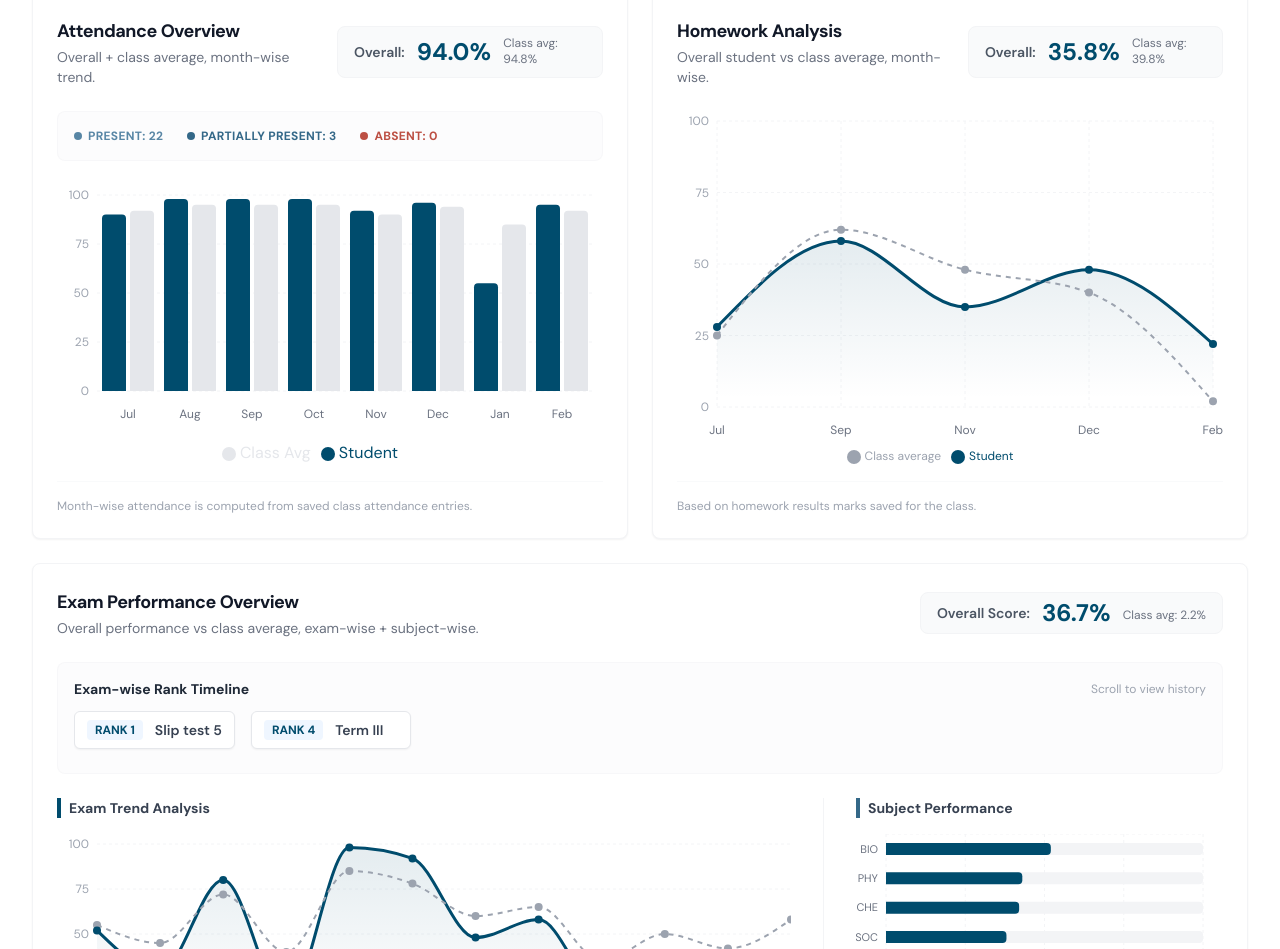
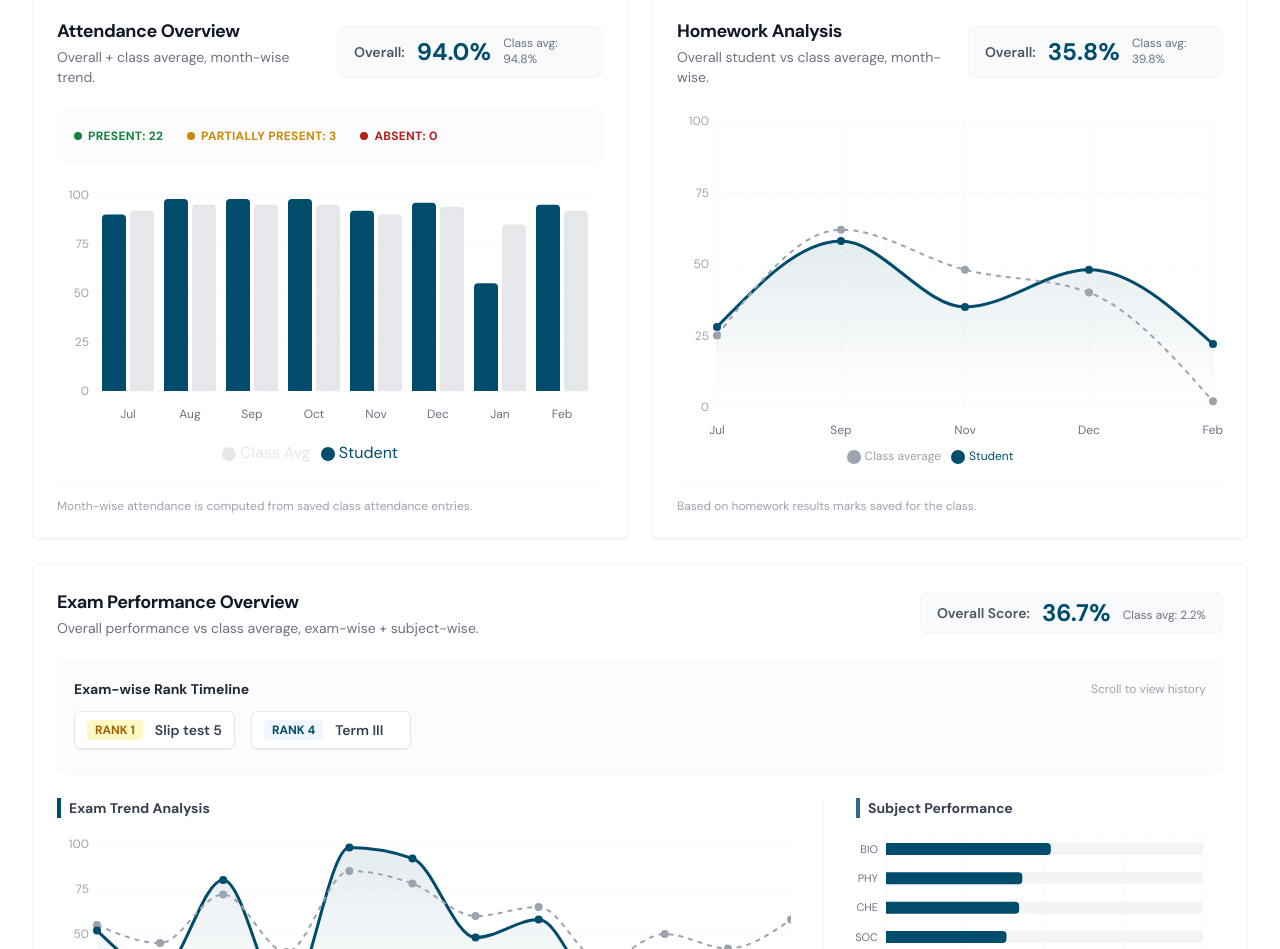
Before and after one commit to usernameisnik/vidh-student-dashboard, a React (Vite) app: page / in a window 1280 px wide. Shown: the part 440-1389 px from the top of the page. Built offline with nearby package versions, Linux system fonts and the light colour scheme.

Commit message:
Enhance UI: Color-coded ranks in PerformanceCard and status labels in AttendanceCard

```diff
--- a/src/screens/StudentOverview/components/AttendanceCard.tsx
+++ b/src/screens/StudentOverview/components/AttendanceCard.tsx
@@ -31,16 +31,16 @@ export const AttendanceCard = (): JSX.Element => {
 
             {/* Breakdown & Stats */}
             <div className="flex flex-wrap gap-x-6 gap-y-2 mb-6 p-4 bg-gray-50/50 rounded-lg border border-gray-100/50">
-                <span className="text-xs font-bold text-completionGreen uppercase tracking-wide flex items-center gap-1.5">
-                    <span className="w-2 h-2 rounded-full bg-completionGreen"></span>
+                <span className="text-xs font-bold text-green-700 uppercase tracking-wide flex items-center gap-1.5">
+                    <span className="w-2 h-2 rounded-full bg-green-700"></span>
                     Present: 22
                 </span>
-                <span className="text-xs font-bold text-secondary uppercase tracking-wide flex items-center gap-1.5">
-                    <span className="w-2 h-2 rounded-full bg-secondary"></span>
+                <span className="text-xs font-bold text-yellow-600 uppercase tracking-wide flex items-center gap-1.5">
+                    <span className="w-2 h-2 rounded-full bg-yellow-600"></span>
                     Partially Present: 3
                 </span>
-                <span className="text-xs font-bold text-incompletionRed uppercase tracking-wide flex items-center gap-1.5">
-                    <span className="w-2 h-2 rounded-full bg-incompletionRed"></span>
+                <span className="text-xs font-bold text-red-700 uppercase tracking-wide flex items-center gap-1.5">
+                    <span className="w-2 h-2 rounded-full bg-red-700"></span>
                     Absent: 0
                 </span>
             </div>
--- a/src/screens/StudentOverview/components/PerformanceCard.tsx
+++ b/src/screens/StudentOverview/components/PerformanceCard.tsx
@@ -62,12 +62,18 @@ export const PerformanceCard = (): JSX.Element => {
                     </div>
 
                     <div className="flex gap-4 overflow-x-auto pb-2 scrollbar-hide">
-                        {rankData.map((item, index) => (
-                            <div key={index} className="flex items-center gap-3 bg-white border border-gray-200 rounded-md px-3 py-2 min-w-[160px] shadow-sm">
-                                <span className="text-xs font-bold text-primary bg-blue-50 px-2 py-0.5 rounded uppercase">RANK {item.rank}</span>
-                                <span className="text-sm font-semibold text-gray-700 truncate">{item.exam}</span>
-                            </div>
-                        ))}
+                        {rankData.map((item, index) => {
+                            let rankStyle = "bg-blue-50 text-primary";
+                            if (item.rank === 1) rankStyle = "bg-yellow-100 text-yellow-700";
+                            if (item.rank === 2) rankStyle = "bg-gray-100 text-gray-700";
+
+                            return (
+                                <div key={index} className="flex items-center gap-3 bg-white border border-gray-200 rounded-md px-3 py-2 min-w-[160px] shadow-sm">
+                                    <span className={`text-xs font-bold px-2 py-0.5 rounded uppercase ${rankStyle}`}>RANK {item.rank}</span>
+                                    <span className="text-sm font-semibold text-gray-700 truncate">{item.exam}</span>
+                                </div>
+                            );
+                        })}
                     </div>
                 </div>
             </div>
```
